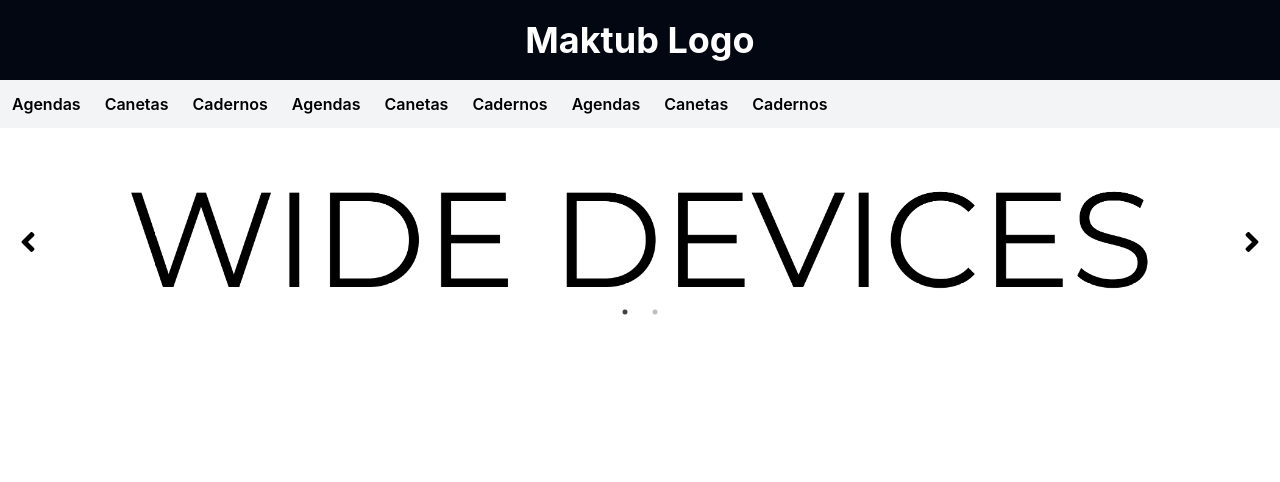
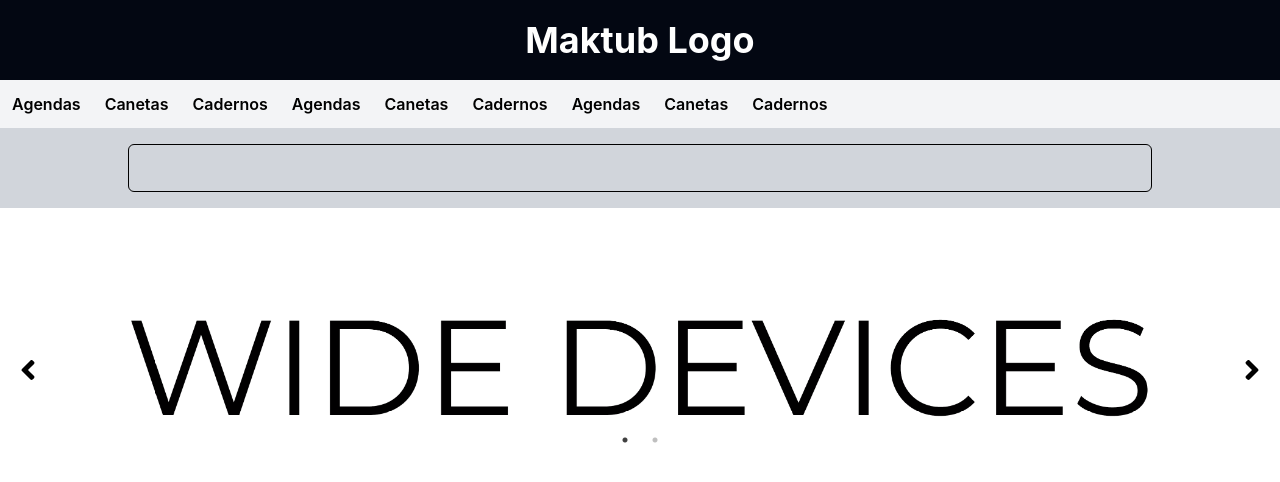
Before and after one commit to kaiogotyacode/maktub, a React (Create React App) app: page / in a window 1280 px wide. Shown: the top 482 px of the page. Built offline with nearby package versions, Linux system fonts and the light colour scheme.

Commit message:
#002 - AddedSearchBar Container

```diff
--- a/src/components/Carousel/Carousel.module.css
+++ b/src/components/Carousel/Carousel.module.css
@@ -1,5 +1,5 @@
 .carouselContainer {
-  @apply aspect-[16/9] md:aspect-[14/2.5]  md:mt-[48px] overflow-hidden;
+  @apply aspect-[16/9] md:aspect-[14/2.5] overflow-hidden md:mt-[48px];
 }
 
 .imgContainer {
--- a/src/components/NavBar/NavBar.js
+++ b/src/components/NavBar/NavBar.js
@@ -54,8 +54,6 @@ function NavBar() {
           <div className={style.optionsBackDrop}></div>
         </div>
       </nav>
-
-      <SearchBar/>
     </>
   );
 }
--- a/src/components/SearchBar/SearchBar.js
+++ b/src/components/SearchBar/SearchBar.js
@@ -1,10 +1,14 @@
-import style from './SearchBar.module.css'
+import style from "./SearchBar.module.css";
 
 function SearchBar() {
   return (
     <>
-      <div>
-
+      <div className={style.searchBarContainer}>
+        <div className={style.searchBar}>
+          {/* Lupa Logo */}
+          {/* Campo de Pesquisa */}
+          {/* Separador | Pesquisa */}
+        </div>
       </div>
     </>
   );
--- a/src/components/SearchBar/SearchBar.module.css
+++ b/src/components/SearchBar/SearchBar.module.css
@@ -0,0 +1,7 @@
+.searchBarContainer{
+    @apply w-full h-16 md:h-20 bg-gray-300 md:p-3 md:mt-[48px] flex justify-center items-center
+}
+
+.searchBar{
+    @apply w-full md:w-[80vw] h-full md:h-12 md:rounded-md border border-black
+}
--- a/src/pages/home/Home.js
+++ b/src/pages/home/Home.js
@@ -1,10 +1,12 @@
 import Carousel from "../../components/Carousel/Carousel";
 import NavBar from "../../components/NavBar/NavBar";
+import SearchBar from "../../components/SearchBar/SearchBar";
 
 function Home() {
   return (
     <>
       <NavBar />
+      <SearchBar/>
       <Carousel/>
     </>
   );
```
